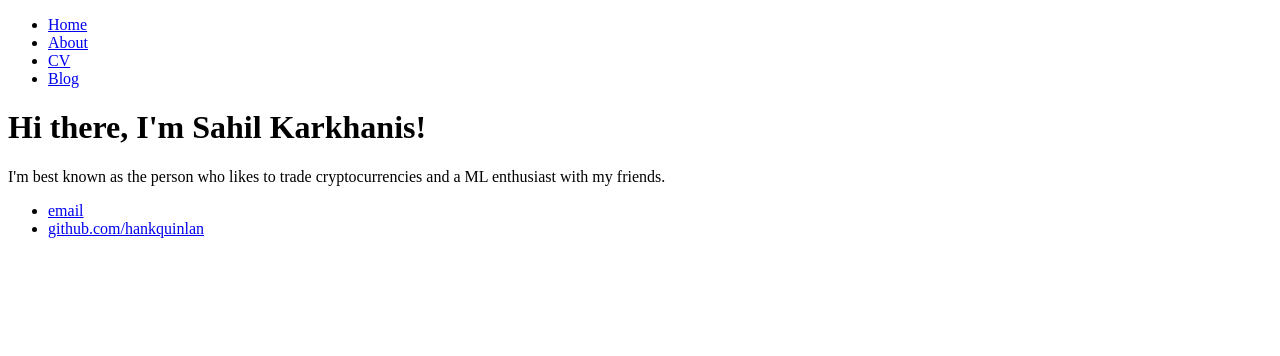
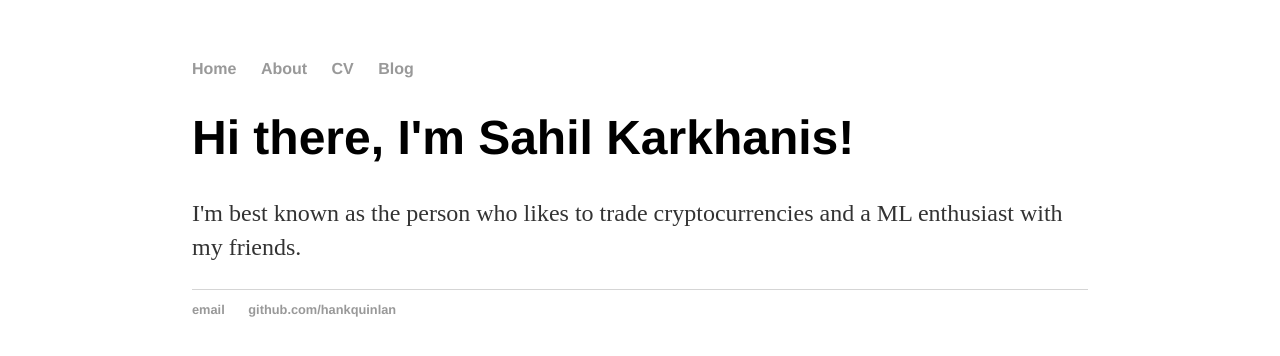
Before and after one commit to sahilk16/sahilkarkhanis.github.io, a plain HTML site: page index.html in a window 1280 px wide. Drawn offline with Linux system fonts and the light colour scheme.

Commit message:
Update index.html
css link added

```diff
--- a/index.html
+++ b/index.html
@@ -1,7 +1,9 @@
 <!DOCTYPE html>
 <html>
 	<head>
-		<title>Hank Quinlan, Horrible Cop</title>
+		<title>Sahil Karkhanis</title>
+		<!-- link to main stylesheet -->
+		<link rel="stylesheet" type="text/css" href="/css/main.css">
 	</head>
 	<body>
 		<nav>
```
